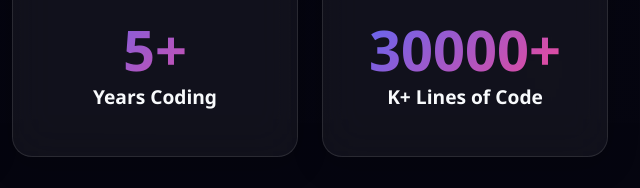
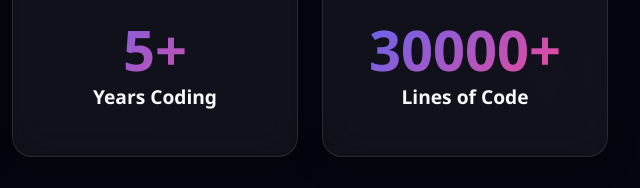
Before and after one commit to obipromise/portfolio, a plain HTML site: page index.html in a window 1280 px wide. Shown: the part 2672-2860 px from the top of the page, 640-1280 px from the left. Drawn offline with nearby package versions, Linux system fonts and the light colour scheme.

Commit message:
line of code fix

```diff
--- a/index.html
+++ b/index.html
@@ -1640,7 +1640,7 @@
                             <i class="bi bi-code-slash"></i>
                         </div>
                         <div class="stat-number" data-count="30000">0</div>
-                        <h4 class="stat-label" data-i18n="stats.lines">+ Lines of Code</h4>
+                        <h4 class="stat-label" data-i18n="stats.lines">Lines of Code</h4>
                     </div>
                 </div>
             </div>
@@ -2227,7 +2227,7 @@
                 'stats.projects': 'Projects',
                 'stats.clients': 'Happy Clients',
                 'stats.years': 'Years Coding',
-                'stats.lines': 'K+ Lines of Code',
+                'stats.lines': 'Lines of Code',
 
                 // Timeline
                 'timeline.badge': 'MY JOURNEY',
```
